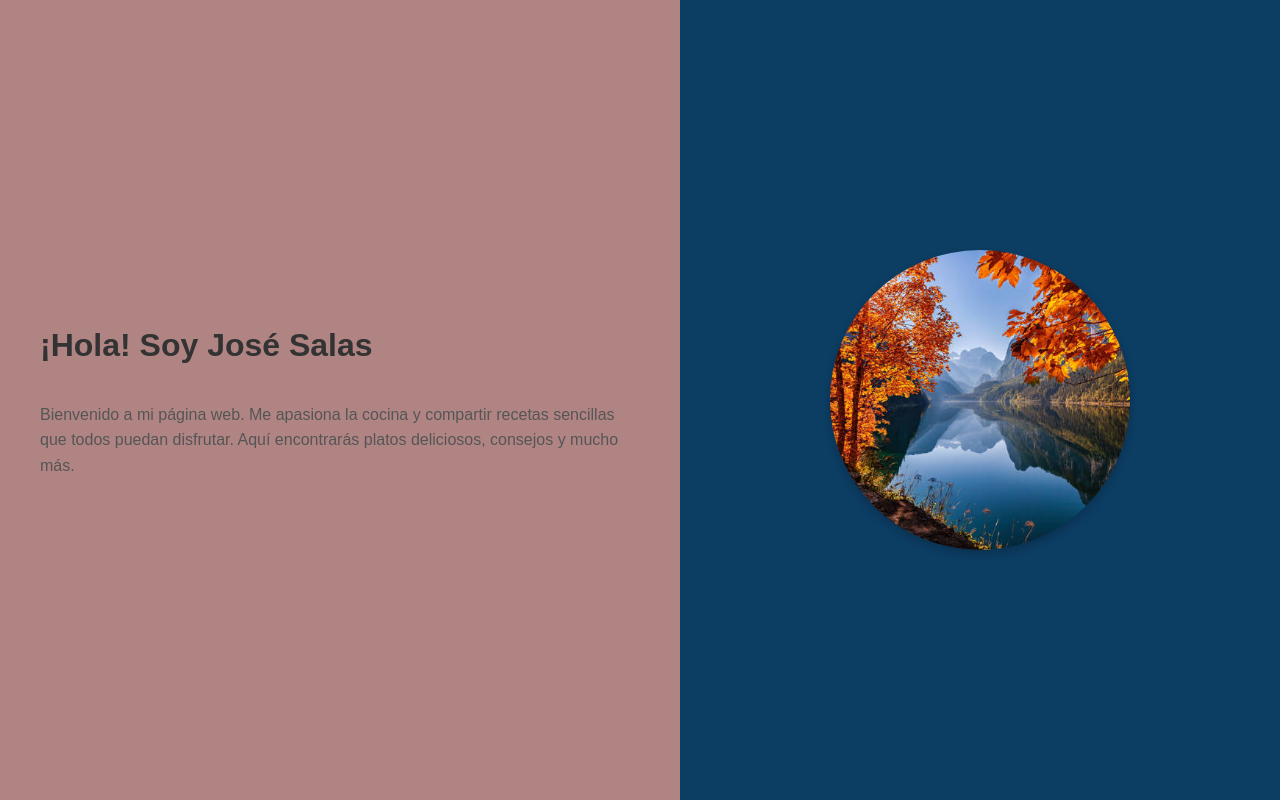
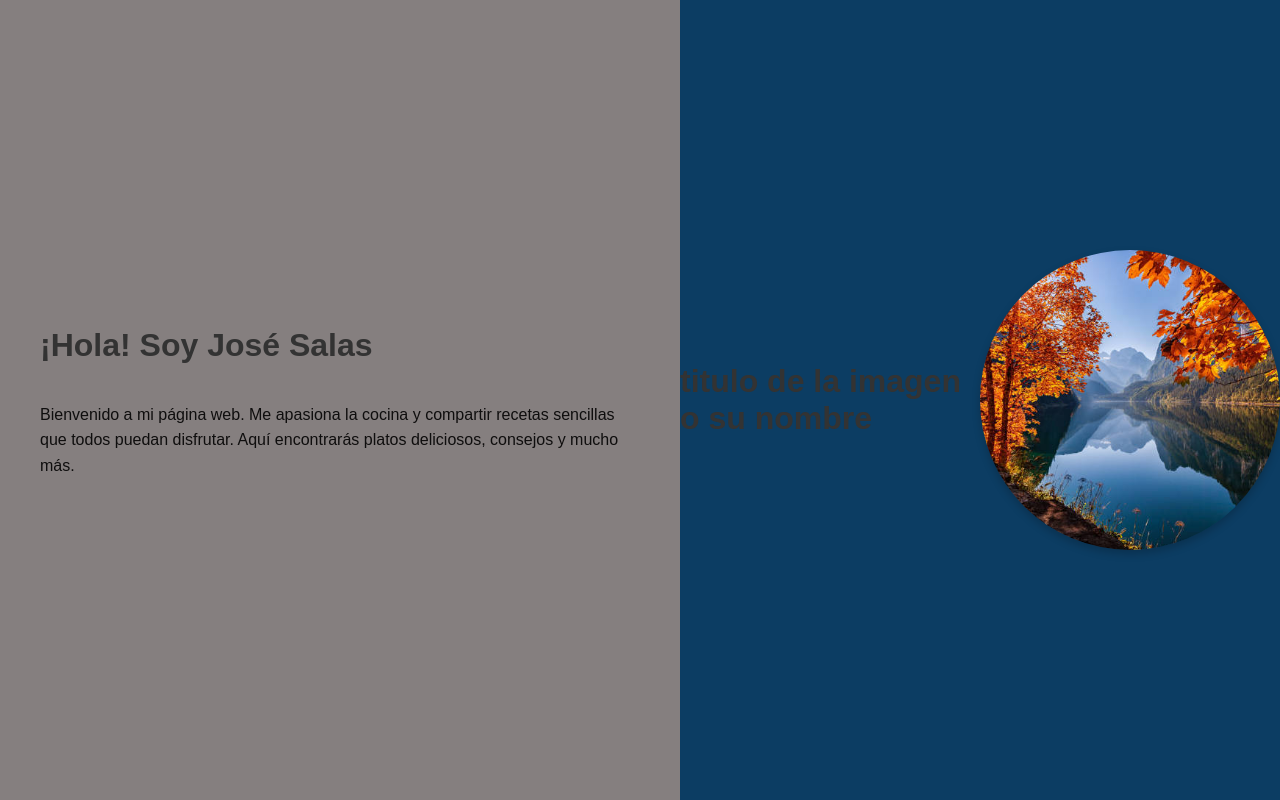
Before and after one commit to salasjose657-tech/cocinasa, a plain HTML site: page index.html in a window 1280 px wide. Drawn offline with Linux system fonts and the light colour scheme.

Commit message:
Add files via upload

```diff
--- a/index.html
+++ b/index.html
@@ -18,7 +18,7 @@
         /* Estilo para la parte izquierda */
         .izquierda {
             flex: 1; /* Ocupa la mitad del ancho total */
-            background-color: #b18484; /* Fondo gris claro */
+            background-color: #857f7f; /* Fondo gris claro */
             padding: 40px; /* Espacio interior alrededor del texto */
             display: flex; /* Usa flexbox dentro del contenedor */
             flex-direction: column; /* Organiza el contenido en columna */
@@ -50,7 +50,7 @@
 
         /* Estilo para los párrafos */
         p {
-            color: #555; /* Color gris medio */
+            color: #0f0e0e; /* Color gris medio */
             line-height: 1.6; /* Espaciado entre líneas para mejor lectura */
         }
     </style>
@@ -69,6 +69,7 @@
 
     <!-- Sección derecha: imagen personal -->
     <div class="derecha">
+        <h1>titulo de la imagen o su nombre</h1>
         <img src="image.jpg" alt="Foto de José Salas"> <!-- Imagen (debes tener un archivo llamado 'foto.jpg' en la misma carpeta) -->
     </div>
 
```
